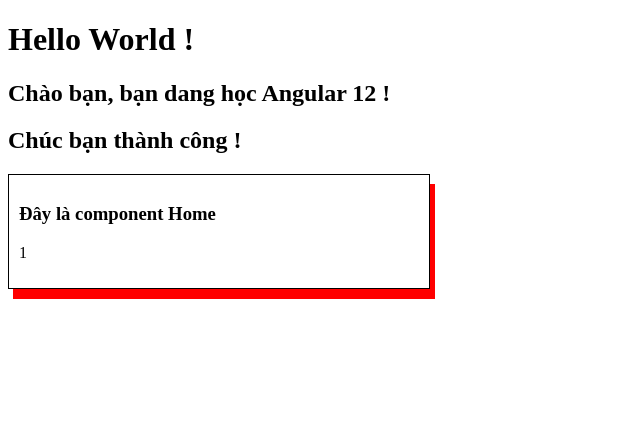
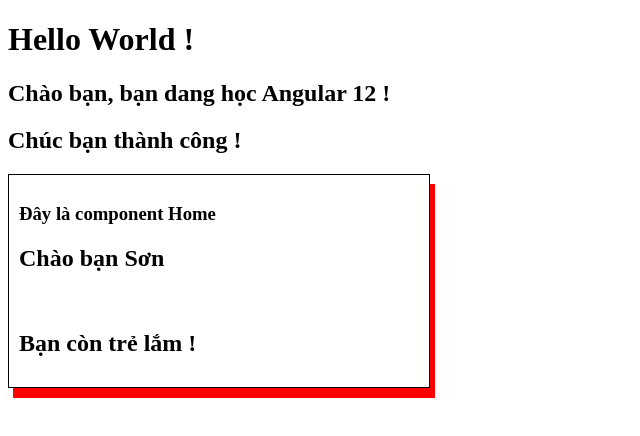
Before and after one commit to hellokitty112/Angular12-1, an Angular app: page / in a window 1280 px wide. Shown: the top 436 px of the page, without its empty margins (0-640 px from the left). Built offline with nearby package versions, Linux system fonts and the light colour scheme.

Commit message:
DataBinding-ngif

```diff
--- a/src/app/home/home.component.html
+++ b/src/app/home/home.component.html
@@ -1,4 +1,7 @@
 <div class="test">
     <h3>Đây là component Home</h3>
-    <p>1</p>
+    <h2>Chào bạn {{ name }}</h2>
+    <br/>
+    <h2 *ngIf="age > 23">Bạn quá già rồi !</h2>
+    <h2 *ngIf="age <=23">Bạn còn trẻ lắm !</h2>
 </div>
--- a/src/app/home/home.component.ts
+++ b/src/app/home/home.component.ts
@@ -6,6 +6,8 @@ import { Component, OnInit } from '@angular/core';
   styleUrls: ['./home.component.scss']
 })
 export class HomeComponent implements OnInit {
+  public name = 'Sơn';
+  public age = 20;
 
   constructor() { }
 
```
